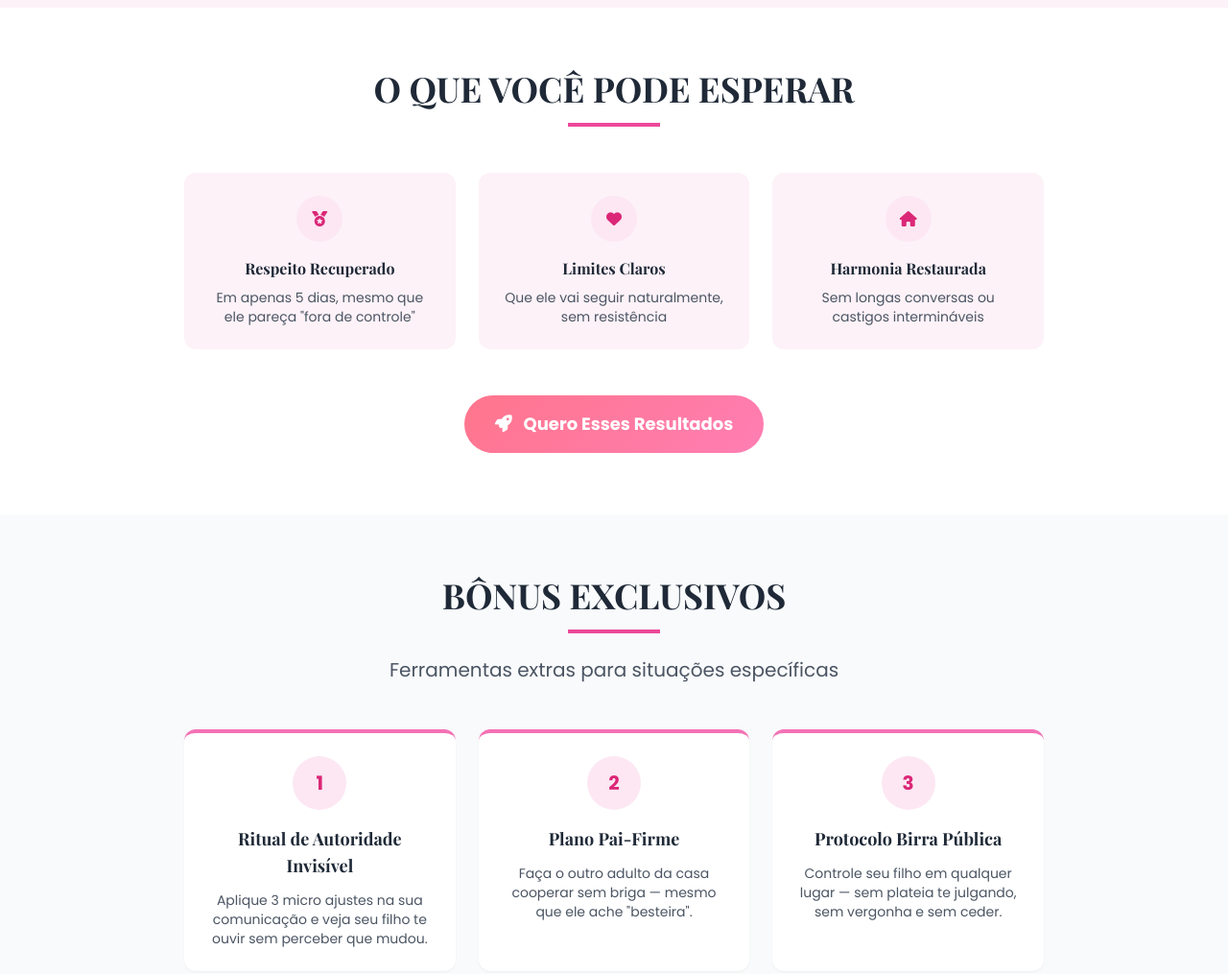
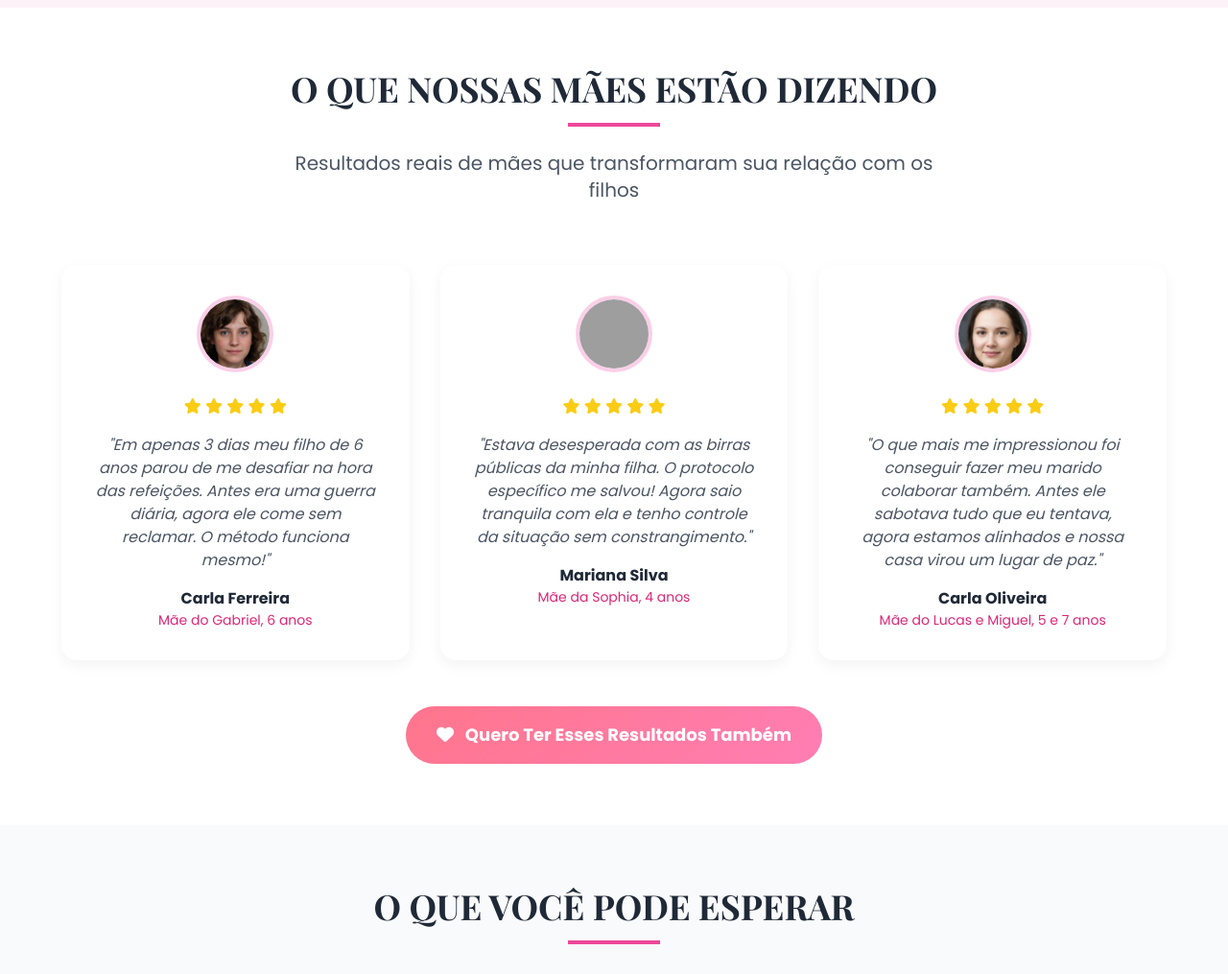
Before and after one commit to MuriloCicolin/retomada, a plain HTML site: page index.html in a window 1280 px wide. Shown: the part 3400-4415 px from the top of the page at 96% size. Drawn offline with nearby package versions, Linux system fonts and the light colour scheme; grey boxes are pictures that could not be loaded.

Commit message:
mudancas

```diff
--- a/index.html
+++ b/index.html
@@ -356,8 +356,82 @@
     </div>
   </section>
 
+  <!-- Testimonials Section -->
+  <section class="py-16 px-4 bg-white">
+    <div class="container mx-auto max-w-6xl">
+      <div class="text-center mb-16">
+        <h2 class="title-font text-3xl md:text-4xl font-bold mb-4 text-gray-800">
+          O QUE NOSSAS MÃES ESTÃO DIZENDO
+        </h2>
+        <div class="w-24 h-1 bg-pink-500 mx-auto mb-6"></div>
+        <p class="text-xl text-gray-600 max-w-2xl mx-auto">
+          Resultados reais de mães que transformaram sua relação com os filhos
+        </p>
+      </div>
+
+      <div class="grid md:grid-cols-3 gap-8">
+        <!-- Testimonial 1 -->
+        <div class="testimonial-card p-8 text-center">
+          <img src="assets/carlaferreira.webp" alt="Ana Paula" class="w-20 h-20 rounded-full mx-auto mb-6 border-4 border-pink-200">
+          <div class="mb-4">
+            <i class="fas fa-star text-yellow-400"></i>
+            <i class="fas fa-star text-yellow-400"></i>
+            <i class="fas fa-star text-yellow-400"></i>
+            <i class="fas fa-star text-yellow-400"></i>
+            <i class="fas fa-star text-yellow-400"></i>
+          </div>
+          <p class="text-gray-600 italic mb-4">
+            "Em apenas 3 dias meu filho de 6 anos parou de me desafiar na hora das refeições. Antes era uma guerra diária, agora ele come sem reclamar. O método funciona mesmo!"
+          </p>
+          <h4 class="font-bold text-gray-800">Carla Ferreira</h4>
+          <p class="text-sm text-pink-600">Mãe do Gabriel, 6 anos</p>
+        </div>
+
+        <!-- Testimonial 2 -->
+        <div class="testimonial-card p-8 text-center">
+          <img src="/assets/Raquel .png" alt="Mariana Silva" class="w-20 h-20 rounded-full mx-auto mb-6 border-4 border-pink-200">
+          <div class="mb-4">
+            <i class="fas fa-star text-yellow-400"></i>
+            <i class="fas fa-star text-yellow-400"></i>
+            <i class="fas fa-star text-yellow-400"></i>
+            <i class="fas fa-star text-yellow-400"></i>
+            <i class="fas fa-star text-yellow-400"></i>
+          </div>
+          <p class="text-gray-600 italic mb-4">
+            "Estava desesperada com as birras públicas da minha filha. O protocolo específico me salvou! Agora saio tranquila com ela e tenho controle da situação sem constrangimento."
+          </p>
+          <h4 class="font-bold text-gray-800">Mariana Silva</h4>
+          <p class="text-sm text-pink-600">Mãe da Sophia, 4 anos</p>
+        </div>
+
+        <!-- Testimonial 3 -->
+        <div class="testimonial-card p-8 text-center">
+          <img src="assets/julianarocha.webp" alt="Carla Oliveira" class="w-20 h-20 rounded-full mx-auto mb-6 border-4 border-pink-200">
+          <div class="mb-4">
+            <i class="fas fa-star text-yellow-400"></i>
+            <i class="fas fa-star text-yellow-400"></i>
+            <i class="fas fa-star text-yellow-400"></i>
+            <i class="fas fa-star text-yellow-400"></i>
+            <i class="fas fa-star text-yellow-400"></i>
+          </div>
+          <p class="text-gray-600 italic mb-4">
+            "O que mais me impressionou foi conseguir fazer meu marido colaborar também. Antes ele sabotava tudo que eu tentava, agora estamos alinhados e nossa casa virou um lugar de paz."
+          </p>
+          <h4 class="font-bold text-gray-800">Carla Oliveira</h4>
+          <p class="text-sm text-pink-600">Mãe do Lucas e Miguel, 5 e 7 anos</p>
+        </div>
+      </div>
+
+      <div class="text-center mt-12">
+        <a href="https://pay.kirvano.com/be0e1fcb-14fd-4538-95cc-509103240648" class="btn-primary text-white font-bold py-4 px-8 rounded-full text-lg inline-block">
+          <i class="fas fa-heart mr-2"></i> Quero Ter Esses Resultados Também
+        </a>
+      </div>
+    </div>
+  </section>
+
   <!-- Results Section -->
-  <section class="py-16 px-4 bg-white">
+  <section class="py-16 px-4 bg-gray-50">
     <div class="container mx-auto max-w-4xl">
       <div class="text-center mb-12">
         <h2 class="title-font text-3xl md:text-4xl font-bold mb-4 text-gray-800">
@@ -481,6 +555,11 @@
               <p class="text-sm text-gray-500 mb-1">HOJE POR APENAS</p>
               <p class="text-5xl font-bold text-pink-600 mb-2">3x de R$9,96</p>
               <p class="text-sm text-gray-600">ou 29,90 no PIX</p>
+            </div>
+            <div class="mt-6">
+              <a href="https://pay.kirvano.com/be0e1fcb-14fd-4538-95cc-509103240648" class="btn-primary text-white font-bold py-4 px-8 rounded-full text-lg inline-block text-center">
+                <i class="fas fa-bolt mr-2"></i> Quero começar agora
+              </a>
             </div>
           </div>
         </div>
@@ -672,13 +751,7 @@
       </div>
 
       <div class="max-w-2xl mx-auto">
-        <div class="flex flex-col sm:flex-row items-center justify-center gap-4 mb-6">
-          <img src="https://images.unsplash.com/photo-1573497019940-1c28c88b4f3e?ixlib=rb-4.0.3&ixid=M3wxMjA3fDB8MHxwaG90by1wYWdlfHx8fGVufDB8fHx8fA%3D%3D&auto=format&fit=crop&w=200&q=80" alt="Depoimento" class="w-16 h-16 rounded-full border-2 border-white">
-          <div class="text-left">
-            <p class="font-semibold">Ana Paula, mãe do Lucas (5 anos)</p>
-            <p class="text-sm italic">"Em 3 dias já vi diferença! Meu filho parou de me desafiar e nossa casa voltou a ter paz."</p>
-          </div>
-        </div>
+
 
         <p class="text-sm opacity-80">
           <i class="fas fa-shield-alt mr-1"></i> Suas informações estão seguras conosco. Não enviamos spam.
```
Also changed, not shown: assets/carlaferreira.webp (added), assets/julianarocha.webp (added), 1 other file.
